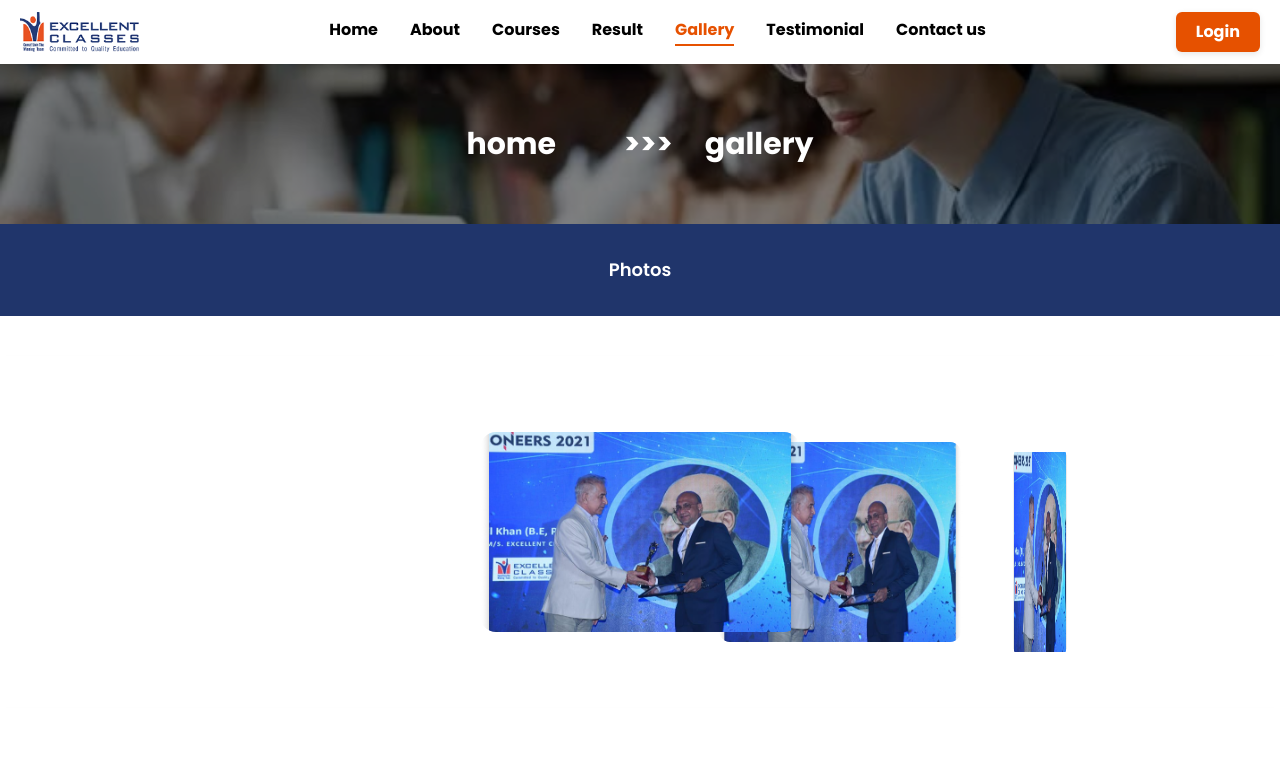
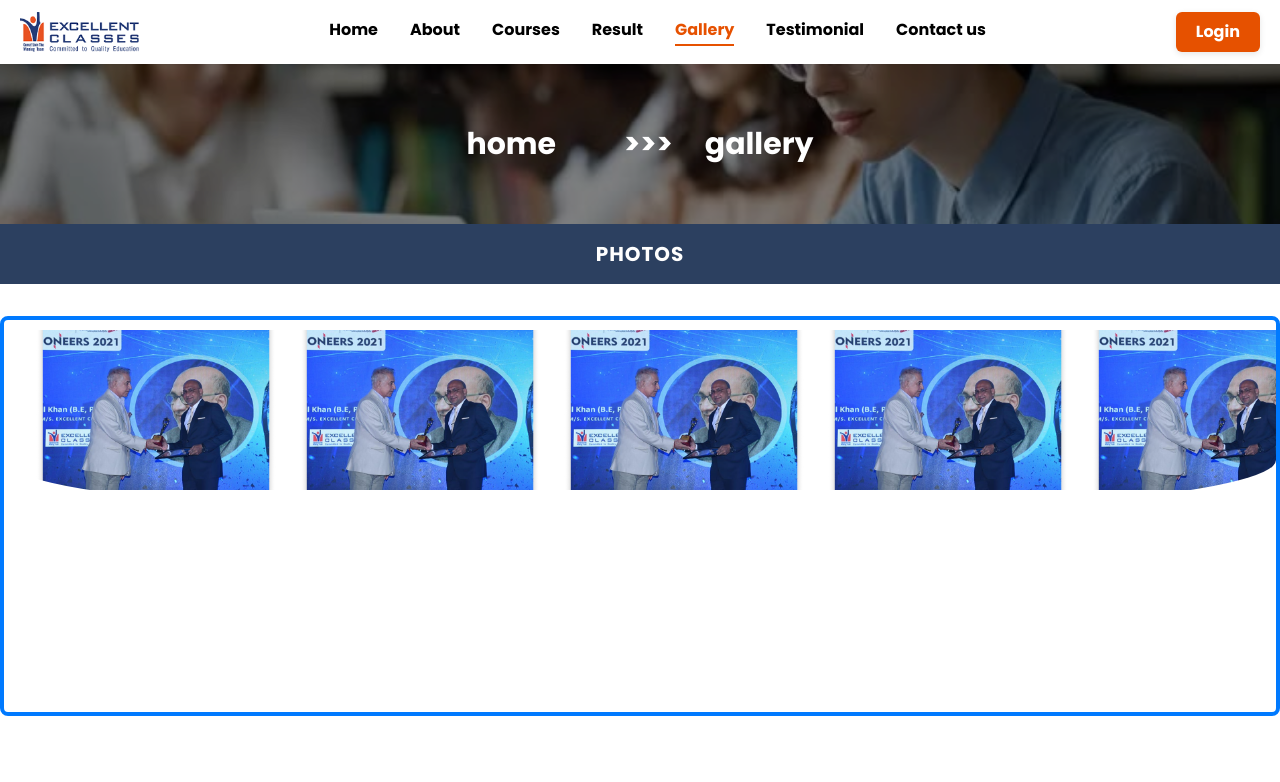
Before and after one commit to dev-nexcore/excellent_class_User, a Next.js app: page /gallery in a window 1280 px wide. Shown: the top 782 px of the page. Built offline with nearby package versions, Linux system fonts and the light colour scheme; a web font is replaced by a local one.

Commit message:
Refactor ImageComponent to enhance scrolling and visibility effects; update GalleryPage layout for improved structure and aesthetics.

```diff
--- a/src/components/Gallery/imagecomponent.jsx
+++ b/src/components/Gallery/imagecomponent.jsx
@@ -1,311 +1,297 @@
-// 'use client';
-// import React, { useState, useEffect } from 'react';
+'use client';
+import React, { useState, useEffect, useRef } from 'react';
 
-// export default function PhotoCarousel({
-//   autoSlide = false,
-//   indicatorColor = "blue"
-// }) {
-//   const [activeIndex, setActiveIndex] = useState(0);
+export default function ImageComponent() {
+  const [scrollY, setScrollY] = useState(0);
+  const [topRowScroll, setTopRowScroll] = useState(0);
+  const [activeIndex, setActiveIndex] = useState(0);
+  const topRowRef = useRef(null);
+  const bottomRowRef = useRef(null);
+  const containerRef = useRef(null);
+  const isDragging = useRef(false);
+  const startX = useRef(0);
+  const scrollLeft = useRef(0);
 
-//   const images = [
-//     "/Rectangle17.png", "/Rectangle17.png", "/Rectangle17.png",
-//     "/Rectangle17.png", "/Rectangle17.png", "/Rectangle17.png"
-//   ];
-
-//   useEffect(() => {
-//     if (!autoSlide) return;
-//     const interval = setInterval(() => {
-//       setActiveIndex((prev) => (prev + 1) % images.length);
-//     }, 3000);
-//     return () => clearInterval(interval);
-//   }, [autoSlide, images.length]);
-
-//   const goToPrevious = () => {
-//     setActiveIndex((prev) => (prev - 1 + images.length) % images.length);
-//   };
-
-//   const goToNext = () => {
-//     setActiveIndex((prev) => (prev + 1) % images.length);
-//   };
-
-//   const getIndicatorColorClass = () => {
-//     switch (indicatorColor) {
-//       case "purple":
-//         return "bg-purple-600";
-//       case "blue":
-//       default:
-//         return "bg-blue-600";
-//     }
-//   };
-
-//   const [touchStart, setTouchStart] = useState(null);
-//   const [touching, setTouching] = useState(false);
-
-//   const handleTouchStart = (e) => {
-//     if (e.touches.length === 2) {
-//       setTouchStart({
-//         x: (e.touches[0].clientX + e.touches[1].clientX) / 2,
-//         y: (e.touches[0].clientY + e.touches[1].clientY) / 2,
-//       });
-//       setTouching(true);
-//     }
-//   };
-
-//   const handleTouchMove = (e) => {
-//     if (!touching || e.touches.length !== 2 || !touchStart) return;
-//     const x = (e.touches[0].clientX + e.touches[1].clientX) / 2;
-//     const dx = x - touchStart.x;
-//     if (Math.abs(dx) > 50) {
-//       dx > 0 ? goToPrevious() : goToNext();
-//       setTouching(false);
-//       setTouchStart(null);
-//     }
-//   };
-
-//   const handleTouchEnd = () => {
-//     setTouching(false);
-//     setTouchStart(null);
-//   };
-
-//   return (
-//     <div className="w-full max-w-6xl mx-auto p-4">
-//       <div className="relative w-full h-[300px] overflow-hidden bg-white rounded-lg shadow-md">
-//         {/* Top/Bottom mask effect */}
-//         <div
-//           className="absolute inset-0 z-10 pointer-events-none"
-//           style={{
-//             maskImage: "linear-gradient(to bottom, transparent 0%, black 20%, black 80%, transparent 100%)",
-//             WebkitMaskImage: "linear-gradient(to bottom, transparent 0%, black 20%, black 80%, transparent 100%)",
-//           }}
-//         />
-
-//         <div
-//           className="relative w-full h-full flex justify-center items-center"
-//           onTouchStart={handleTouchStart}
-//           onTouchMove={handleTouchMove}
-//           onTouchEnd={handleTouchEnd}
-//         >
-//           {images.map((src, idx) => {
-//             const offset = idx - activeIndex;
-//             const translateX = offset * 260;
-//             const scale = idx === activeIndex ? 1 : 0.9;
-//             const brightness = idx === activeIndex ? "brightness-100" : "brightness-90";
-
-//             return (
-//               <div
-//                 key={idx}
-//                 className={`absolute transition-all duration-500 ease-in-out`}
-//                 style={{
-//                   transform: `translateX(${translateX}px) scale(${scale})`,
-//                   zIndex: 10 - Math.abs(offset),
-//                 }}
-//                 onClick={() => setActiveIndex(idx)}
-//               >
-//                 <img
-//                   src={src}
-//                   alt={`Photo ${idx + 1}`}
-//                   className={`w-[240px] h-[160px] object-cover rounded-lg shadow-lg transition-all duration-500 ${brightness}`}
-//                 />
-//               </div>
-//             );
-//           })}
-//         </div>
-
-//         {/* Left/Right navigation */}
-//         <button
-//           onClick={goToPrevious}
-//           className="absolute left-4 top-1/2 transform -translate-y-1/2 bg-white bg-opacity-80 hover:bg-opacity-100 rounded-full p-3 shadow-lg transition-all duration-200 z-20"
-//         >
-//           <svg className="w-6 h-6 text-gray-700" fill="none" stroke="currentColor" viewBox="0 0 24 24">
-//             <path strokeLinecap="round" strokeLinejoin="round" strokeWidth={2} d="M15 19l-7-7 7-7" />
-//           </svg>
-//         </button>
-
-//         <button
-//           onClick={goToNext}
-//           className="absolute right-4 top-1/2 transform -translate-y-1/2 bg-white bg-opacity-80 hover:bg-opacity-100 rounded-full p-3 shadow-lg transition-all duration-200 z-20"
-//         >
-//           <svg className="w-6 h-6 text-gray-700" fill="none" stroke="currentColor" viewBox="0 0 24 24">
-//             <path strokeLinecap="round" strokeLinejoin="round" strokeWidth={2} d="M9 5l7 7-7 7" />
-//           </svg>
-//         </button>
-//       </div>
-
-//       {/* Dots Indicator */}
-//       <div className="flex justify-center mt-6 space-x-2">
-//         {images.map((_, idx) => (
-//           <button
-//             key={idx}
-//             onClick={() => setActiveIndex(idx)}
-//             className={`w-3 h-3 rounded-full transition-all duration-200 ${
-//               idx === activeIndex
-//                 ? `${getIndicatorColorClass()} scale-125`
-//                 : "bg-gray-300 hover:bg-gray-400"
-//             }`}
-//           />
-//         ))}
-//       </div>
-//     </div>
-//   );
-// }
-
-// // Optional: Page with two rows
-// export function DualRowPage() {
-//   return (
-//     <div className="min-h-screen bg-gray-50 py-10 space-y-12">
-//       <PhotoCarousel autoSlide={true} indicatorColor="blue" />
-//       <PhotoCarousel autoSlide={false} indicatorColor="purple" />
-//     </div>
-//   );
-// }
-'use client';
-import React, { useState, useEffect } from 'react';
-
-export default function PhotoCarousel({
-  autoSlide = false,
-  curveStyle = "up",
-  indicatorColor = "blue"
-}) {
-  const [activeIndex, setActiveIndex] = useState(0);
-
+  // Sample images - replace with your actual images
   const images = [
+    "/Rectangle17.png", "/Rectangle17.png", "/Rectangle17.png",
+    "/Rectangle17.png", "/Rectangle17.png", "/Rectangle17.png",
     "/Rectangle17.png", "/Rectangle17.png", "/Rectangle17.png",
     "/Rectangle17.png", "/Rectangle17.png", "/Rectangle17.png"
   ];
 
-  // Auto slide effect (only if autoSlide is true)
+  // Create infinite loop array
+  const infiniteImages = [...images, ...images, ...images];
+
   useEffect(() => {
-    if (!autoSlide) return;
+    const handleScroll = () => {
+      setScrollY(window.scrollY);
+    };
 
+    window.addEventListener('scroll', handleScroll);
+    return () => window.removeEventListener('scroll', handleScroll);
+  }, []);
+
+  // Auto slide effect
+  useEffect(() => {
     const interval = setInterval(() => {
       setActiveIndex((prev) => (prev + 1) % images.length);
     }, 3000);
 
     return () => clearInterval(interval);
-  }, [images.length, autoSlide]);
+  }, [images.length]);
 
-  // Transform style based on curve type
-  const getTransformStyle = (index) => {
-    const offset = index - activeIndex;
-    if (Math.abs(offset) > 2) {
-      return {
-        opacity: 0,
-        transform: "translateX(1000px)",
-        transition: "all 0.8s cubic-bezier(0.25, 0.46, 0.45, 0.94)",
-      };
-    }
-    // Classic coverflow: moderate spacing, strong curve, less Z
-    const spacing = 200;
-    const translateX = offset * spacing;
-    const translateZ = -Math.abs(offset) * 60;
-    const rotateY = offset * -40;
-    let translateY;
-    if (curveStyle === "down") {
-      translateY = -Math.pow(offset, 2) * 10 + 20;
-    } else {
-      translateY = Math.abs(offset) * 10;
-    }
-    return {
-      transform: `
-        translateX(${translateX}px)
-        translateY(${translateY}px)
-        translateZ(${translateZ}px)
-        rotateY(${rotateY}deg)
-      `,
-      opacity: 1,
-      transition: "all 0.8s cubic-bezier(0.25, 0.46, 0.45, 0.94)",
-      zIndex: 10 - Math.abs(offset),
-    };
+  // Auto slide effect
+  useEffect(() => {
+    const interval = setInterval(() => {
+      setActiveIndex((prev) => (prev + 1) % images.length);
+    }, 3000);
+
+    return () => clearInterval(interval);
+  }, [images.length]);
+
+  // Manual scroll handlers
+  const handleMouseDown = (e) => {
+    isDragging.current = true;
+    startX.current = e.pageX - containerRef.current.offsetLeft;
+    scrollLeft.current = topRowScroll;
+    containerRef.current.style.cursor = 'grabbing';
   };
 
-  const goToPrevious = () => {
-    setActiveIndex((prev) => (prev - 1 + images.length) % images.length);
+  const handleMouseMove = (e) => {
+    if (!isDragging.current) return;
+    e.preventDefault();
+    const x = e.pageX - containerRef.current.offsetLeft;
+    const walk = (x - startX.current) * 2; // Scroll speed multiplier
+    const newScroll = scrollLeft.current - walk;
+
+    // Keep within bounds and loop
+    const maxScroll = images.length * 280;
+    let boundedScroll = newScroll;
+    if (boundedScroll < 0) boundedScroll = maxScroll + boundedScroll;
+    if (boundedScroll >= maxScroll) boundedScroll = boundedScroll - maxScroll;
+
+    setTopRowScroll(boundedScroll);
   };
 
-  const goToNext = () => {
-    setActiveIndex((prev) => (prev + 1) % images.length);
+  const handleMouseUp = () => {
+    isDragging.current = false;
+    containerRef.current.style.cursor = 'grab';
   };
 
-  const getIndicatorColorClass = () => {
-    switch (indicatorColor) {
-      case "purple":
-        return "bg-purple-600";
-      case "blue":
-      default:
-        return "bg-blue-600";
+  const handleMouseLeave = () => {
+    isDragging.current = false;
+    containerRef.current.style.cursor = 'grab';
+  };
+
+  // Touch handlers for mobile
+  const handleTouchStart = (e) => {
+    isDragging.current = true;
+    startX.current = e.touches[0].clientX;
+    scrollLeft.current = topRowScroll;
+  };
+
+  const handleTouchMove = (e) => {
+    if (!isDragging.current) return;
+    const x = e.touches[0].clientX;
+    const walk = (x - startX.current) * 2;
+    const newScroll = scrollLeft.current - walk;
+
+    const maxScroll = images.length * 280;
+    let boundedScroll = newScroll;
+    if (boundedScroll < 0) boundedScroll = maxScroll + boundedScroll;
+    if (boundedScroll >= maxScroll) boundedScroll = boundedScroll - maxScroll;
+
+    setTopRowScroll(boundedScroll);
+  };
+
+  const handleTouchEnd = () => {
+    isDragging.current = false;
+  };
+
+  // Sync scroll positions
+  useEffect(() => {
+    if (topRowRef.current && bottomRowRef.current) {
+      const maxScroll = images.length * 280;
+
+      // Top row scrolls normally
+      topRowRef.current.scrollLeft = topRowScroll;
+
+      // Bottom row scrolls in reverse
+      bottomRowRef.current.scrollLeft = maxScroll - topRowScroll;
+    }
+  }, [topRowScroll, images.length]);
+
+  // Calculate visibility based on scroll position with overlay effect
+  const getVisibility = () => {
+    const scrollThreshold1 = 100; // When both sections become visible
+    const scrollThreshold2 = 300; // When top section starts to hide
+    const scrollThreshold3 = 500; // When only bottom section is visible
+
+    if (scrollY < scrollThreshold1) {
+      // Show only top section
+      return {
+        topOpacity: 1,
+        bottomOpacity: 0,
+        topTransform: 0,
+        bottomTransform: 100,
+        bottomZIndex: 10
+      };
+    } else if (scrollY < scrollThreshold2) {
+      // Show both sections with overlay effect
+      const progress = (scrollY - scrollThreshold1) / (scrollThreshold2 - scrollThreshold1);
+      return {
+        topOpacity: 1,
+        bottomOpacity: 1,
+        topTransform: 0,
+        bottomTransform: 0,
+        bottomZIndex: 20 + Math.floor(progress * 10) // Bottom curve overlays top curve
+      };
+    } else if (scrollY < scrollThreshold3) {
+      // Transition to bottom only
+      const progress = (scrollY - scrollThreshold2) / (scrollThreshold3 - scrollThreshold2);
+      return {
+        topOpacity: 1 - progress,
+        bottomOpacity: 1,
+        topTransform: -50 * progress,
+        bottomTransform: 0,
+        bottomZIndex: 30
+      };
+    } else {
+      // Show only bottom section
+      return {
+        topOpacity: 0,
+        bottomOpacity: 1,
+        topTransform: -50,
+        bottomTransform: 0,
+        bottomZIndex: 30
+      };
     }
   };
 
+  const { topOpacity, bottomOpacity, topTransform, bottomTransform, bottomZIndex } = getVisibility();
+
   return (
-    <div className="w-full max-w-full mx-auto p-2">
-      <div className="w-full rounded-lg overflow-hidden">
+    <div className="w-full bg-white">
+      {/* Photos Header */}
+      <div className="w-full bg-[#2C4060] py-4">
+        <h2 className="text-white text-center text-xl font-bold uppercase tracking-wider">
+          Photos
+        </h2>
+      </div>
+
+      {/* Image Gallery Container with Blue Border */}
+      <div className="w-full bg-white py-8">
         <div
-          className="relative h-[320px] flex items-center justify-center w-full"
-          style={{ transformStyle: "preserve-3d" }}
+          ref={containerRef}
+          className="relative w-full h-[400px] overflow-hidden select-none border-4 border-[#007aff] rounded-lg"
+          style={{
+            zIndex: 30,
+            cursor: 'grab',
+            userSelect: 'none'
+          }}
+          onMouseDown={handleMouseDown}
+          onMouseMove={handleMouseMove}
+          onMouseUp={handleMouseUp}
+          onMouseLeave={handleMouseLeave}
+          onTouchStart={handleTouchStart}
+          onTouchMove={handleTouchMove}
+          onTouchEnd={handleTouchEnd}
         >
-          {images.map((src, idx) => (
+          {/* Top Curved Section */}
+          <div
+            ref={topRowRef}
+            className="absolute top-0 left-0 w-full overflow-x-hidden"
+            style={{
+              height: '200px',
+              borderBottomLeftRadius: '50% 60px',
+              borderBottomRightRadius: '50% 60px',
+              opacity: topOpacity,
+              transform: `translateY(${topTransform}px)`,
+              transition: 'opacity 0.3s ease, transform 0.3s ease',
+              zIndex: 10
+            }}
+          >
             <div
-              key={idx}
-              className="absolute top-1/2 left-1/2 cursor-pointer"
+              className="flex items-center h-full gap-6 px-8"
               style={{
-                width: "320px",
-                height: "200px",
-                marginLeft: "-160px",
-                marginTop: "-100px",
-                ...getTransformStyle(idx),
+                minWidth: 'max-content',
+                paddingTop: '30px',
+                paddingBottom: '50px',
+                transform: `translateX(-${topRowScroll}px)`,
               }}
-              onClick={() => setActiveIndex(idx)}
             >
-              <img
-                src={src}
-                alt={`Photo ${idx + 1}`}
-                className="w-full h-full object-cover rounded-2xl"
-                style={{
-                  filter: "none",
-                  transition: "filter 0.3s ease",
-                }}
-              />
+              {infiniteImages.map((src, idx) => (
+                <div key={`top-${idx}`} className="flex-shrink-0">
+                  <div
+                    style={{
+                      width: '240px',
+                      height: '160px'
+                    }}
+                  >
+                    <img
+                      src={src}
+                      alt={`Photo ${idx + 1}`}
+                      className="w-full h-full object-cover"
+                    />
+                  </div>
+                </div>
+              ))}
             </div>
-          ))}
-          {/* Navigation Arrows */}
-          {/* <button
-            onClick={goToPrevious}
-            className="absolute left-2 top-1/2 transform -translate-y-1/2 bg-white bg-opacity-80 hover:bg-opacity-100 rounded-full p-2 shadow-lg transition-all duration-200 z-20"
+          </div>
+
+          {/* Bottom Curved Section with Overlay Effect */}
+          <div
+            ref={bottomRowRef}
+            className="absolute bottom-0 left-0 w-full overflow-x-hidden"
+            style={{
+              height: '200px',
+              borderTopLeftRadius: '50% 60px',
+              borderTopRightRadius: '50% 60px',
+              opacity: bottomOpacity,
+              transform: `translateY(${bottomTransform}px)`,
+              transition: 'opacity 0.3s ease, transform 0.3s ease',
+              zIndex: bottomZIndex
+            }}
           >
-            <svg className="w-4 h-4 text-gray-700" fill="none" stroke="currentColor" viewBox="0 0 24 24">
-              <path strokeLinecap="round" strokeLinejoin="round" strokeWidth={2} d="M15 19l-7-7 7-7" />
-            </svg>
-          </button> */}
-          {/* <button
-            onClick={goToNext}
-            className="absolute right-2 top-1/2 transform -translate-y-1/2 bg-white bg-opacity-80 hover:bg-opacity-100 rounded-full p-2 shadow-lg transition-all duration-200 z-20"
-          >
-            <svg className="w-4 h-4 text-gray-700" fill="none" stroke="currentColor" viewBox="0 0 24 24">
-              <path strokeLinecap="round" strokeLinejoin="round" strokeWidth={2} d="M9 5l7 7-7 7" />
-            </svg>
-          </button> */}
+            <div
+              className="flex items-center h-full gap-6 px-8"
+              style={{
+                minWidth: 'max-content',
+                paddingTop: '50px',
+                paddingBottom: '30px',
+                transform: `translateX(-${(images.length * 280) - topRowScroll}px)`,
+              }}
+            >
+              {infiniteImages.map((src, idx) => (
+                <div key={`bottom-${idx}`} className="flex-shrink-0">
+                  <div
+                    style={{
+                      width: '240px',
+                      height: '160px'
+                    }}
+                  >
+                    <img
+                      src={src}
+                      alt={`Photo ${idx + 1}`}
+                      className="w-full h-full object-cover"
+                    />
+                  </div>
+                </div>
+              ))}
+            </div>
+          </div>
+
+          {/* Center spacing */}
+          <div
+            className="absolute left-0 w-full bg-transparent"
+            style={{
+              top: '140px',
+              height: '120px',
+            }}
+          />
         </div>
       </div>
     </div>
   );
 }
-
-// Example usage component showing how to use it twice on a page
-export function DualRowPage() {
-  return (
-    <div className="min-h-screen bg-gray-50 py-8 flex flex-row items-start justify-center gap-8">
-      {/* First Carousel - Auto-slide with upward curve */}
-      <PhotoCarousel
-        autoSlide={true}
-        curveStyle="up"
-        indicatorColor="blue"
-      />
-      {/* Second Carousel - Manual with downward curve */}
-      <PhotoCarousel
-        autoSlide={false}
-        curveStyle="down"
-        indicatorColor="purple"
-      />
-    </div>
-  );
-}
--- a/src/components/Gallery/photos.jsx
+++ b/src/components/Gallery/photos.jsx
@@ -2,28 +2,16 @@ import React from "react";
 import ImageComponent from "./imagecomponent";
 
 export default function GalleryPage() {
-
   return (
     <div className="min-h-screen bg-white">
 
-      {/* Photos Header */}
-      <section className="bg-[#20356B] text-white text-center py-3 mb-10">
-        <h2 className="text-lg font-semibold py-5">Photos</h2>
-      </section>
-
-      {/* Photo Rows */}
-      <div className="flex flex-col items-center justify-center gap-4 bg-white sticky top-0 z-[30] py-2 shadow-md">
-      <ImageComponent />
+      {/* Curved Photo Gallery with built-in headers */}
+      <div className="relative bg-white">
+        <ImageComponent />
       </div>
 
-      <div className="flex flex-col items-center justify-center gap-4 bg-white sticky top-0 z-[30] py-2 shadow-md">
-      <ImageComponent />
-      </div>
-
-      {/* Videos Header */}
-      <section className="bg-[#E85222] text-white text-center py-3 mb-10">
-        <h2 className="text-lg font-semibold py-5">Videos</h2>
-      </section>
+      {/* Spacer for scroll effect */}
+      <div className="h-[600px] bg-white"></div>
 
       {/* Video Grid */}
       <div className="grid grid-cols-1 sm:grid-cols-2 gap-6 p-6 bg-white">
```
